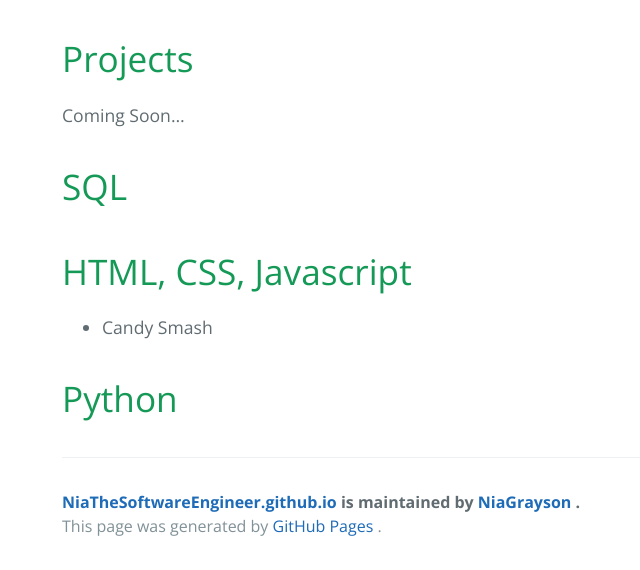
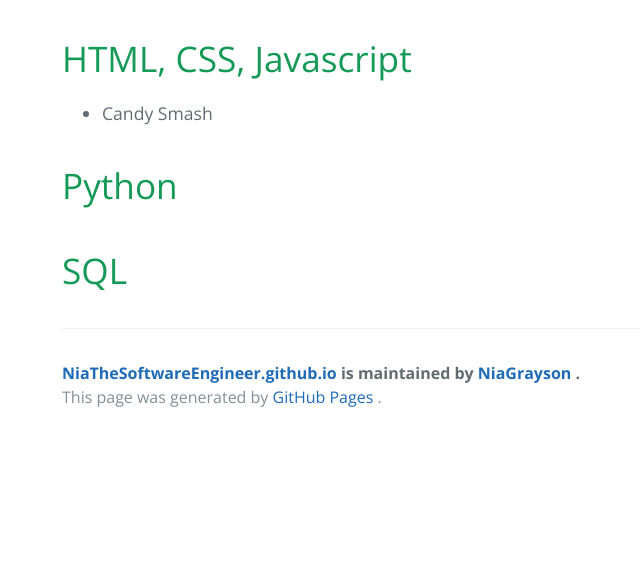
Before and after one commit to NiaGrayson/NiaTheSoftwareEngineer.github.io, a Jekyll site: the page built from projects.md, in a window 1280 px wide. Shown: the part 355-925 px from the top of the page, without its empty margins (162-802 px from the left). Built offline with Jekyll 4.4.1, drawn with Linux system fonts in a browser that asks for light colours; after the commit the page ends 900 px from its top, so only the background shows below that.

Commit message:
Update projects.md to include SQL section
Removed placeholder content and added SQL section.

```diff
--- a/projects.md
+++ b/projects.md
@@ -4,14 +4,10 @@ title: Projects
 description:
 ---
 
-# Projects
-
-Coming Soon...
-
-# SQL
-
 # HTML, CSS, Javascript
 
 - Candy Smash
 
 # Python
+
+# SQL
```
